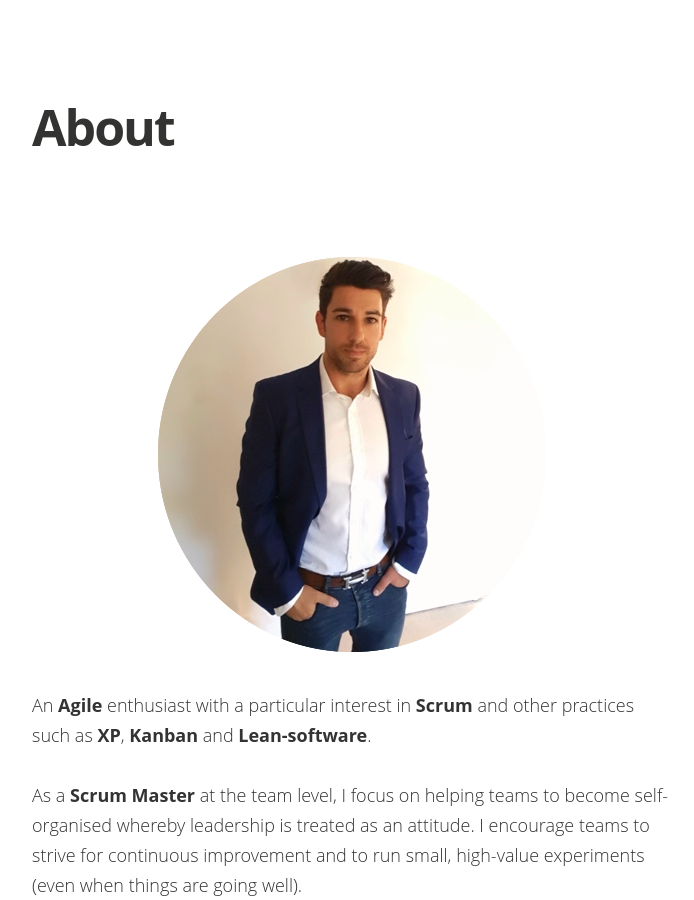
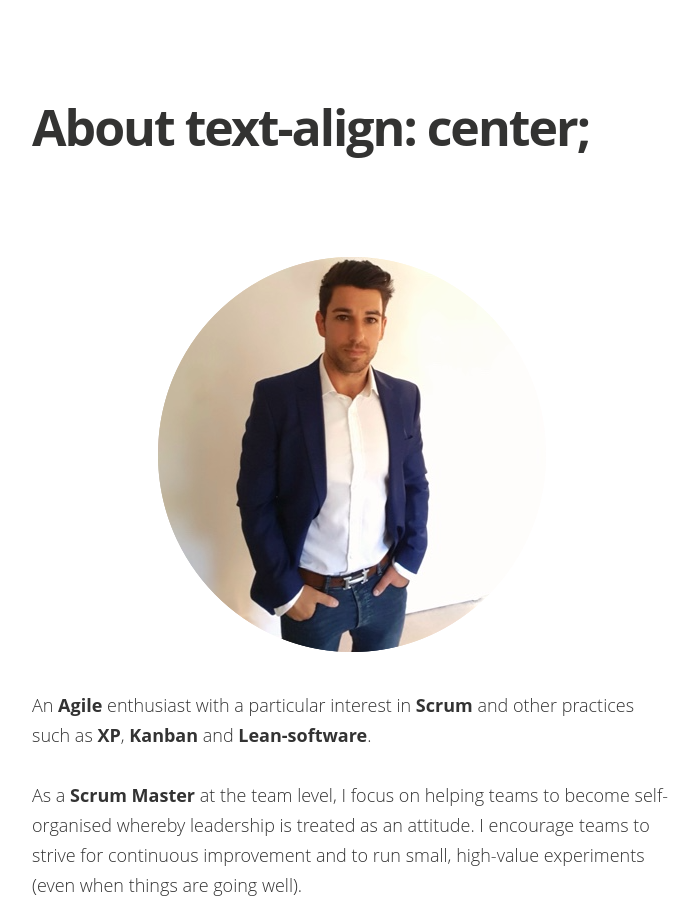
Before and after one commit to IamJackReed/JackReed, a Jekyll site: the page built from about.md, in a window 1280 px wide and 900 px high. Shown: the whole window, without its empty margins (288-982 px from the left). Built offline with Jekyll 4.4.1, drawn with Linux system fonts in a browser that asks for light colours; nearby versions of some CDN libraries; some web fonts are replaced.

Commit message:
Update page.html

```diff
--- a/_layouts/page.html
+++ b/_layouts/page.html
@@ -13,7 +13,7 @@
             Article Image
           </div>
           <div class="post-meta">
-            <h1 text-align: center; class="post-title">{{ page.title }}</h1>
+            <h1 class="post-title">{{ page.title }} text-align: center;</h1>
             <div class="cf post-meta-text">
               <div class="author-image" style="background-image: url({{ site.author_image | prepend: site.baseurl }})">Blog Logo</div>
               <h4 class="author-name" itemprop="author" itemscope itemtype="http://schema.org/Person">{{ site.author }}</h4>
@@ -26,7 +26,7 @@
         {% else %}
         <div class="noarticleimage">
           <div class="post-meta">
-            <h1 class="post-title">{{ page.title }}</h1>
+            <h1 class="post-title">{{ page.title }} text-align: center;</h1>
             <div class="cf post-meta-text">
               <div class="author-image" style="background-image: url({{ page.author_image }})">Blog Logo</div>
               <h4 class="author-name" itemprop="author" itemscope itemtype="http://schema.org/Person">{{ page.author }}</h4>
```
